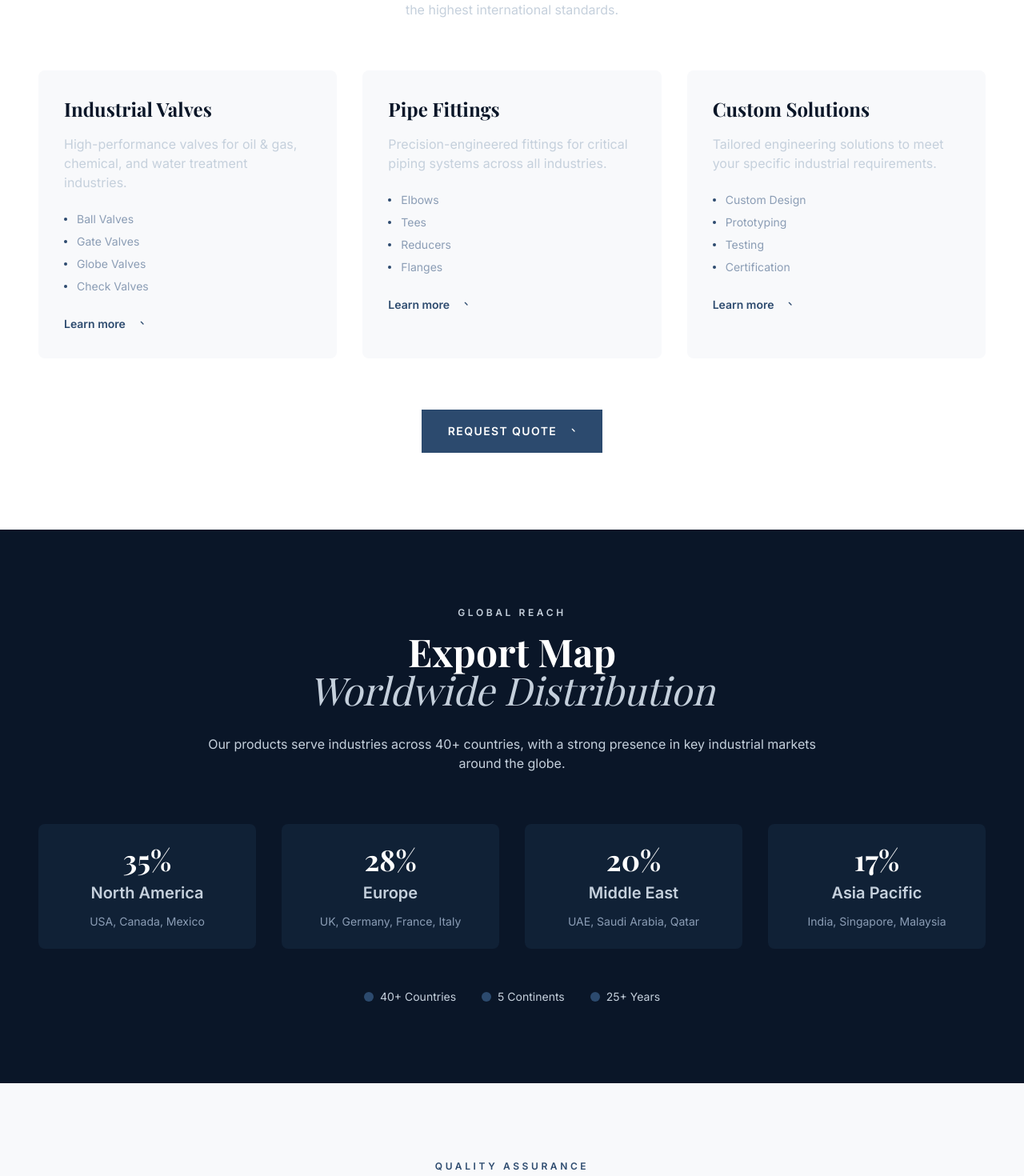
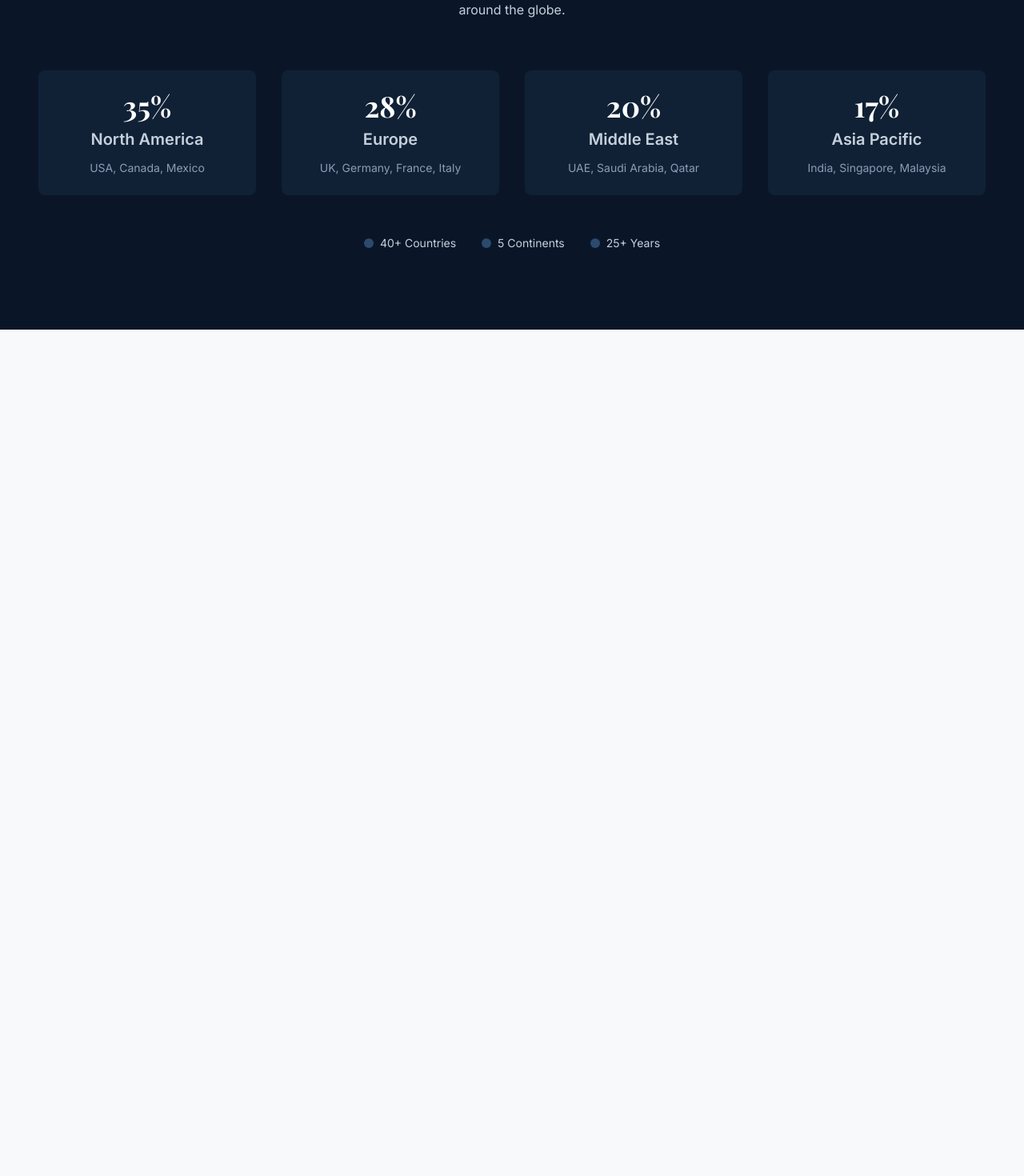
Before and after one commit to sridivyansh0511-beep/Aspia, a Next.js app: page / in a window 1280 px wide. Shown: the part 1080-2550 px from the top of the page at 80% size. After the commit the page ends 1492 px from the top, so only its background shows below. Built offline with nearby package versions, Linux system fonts and the light colour scheme; a web font is replaced by a local one.

Commit message:
Simplify homepage - remove product and contact sections, keep only hero and export map

```diff
--- a/next.config.js
+++ b/next.config.js
@@ -13,5 +13,6 @@ const nextConfig = {
     if (dev) config.cache = false;
     return config;
   },
+  turbopack: {},
 };
 module.exports = nextConfig;
--- a/src/app/page.js
+++ b/src/app/page.js
@@ -1,17 +1,11 @@
 import Hero from '@/components/sections/Hero';
-import ProductsSection from '@/components/sections/ProductsSection';
 import ExportMap from '@/components/sections/ExportMap';
-import CertificationsSection from '@/components/sections/CertificationsSection';
-import ContactForm from '@/components/sections/ContactForm';
 
 export default function Home() {
   return (
     <main>
       <Hero />
-      <ProductsSection />
       <ExportMap />
-      <CertificationsSection />
-      <ContactForm />
     </main>
   );
 }
```
